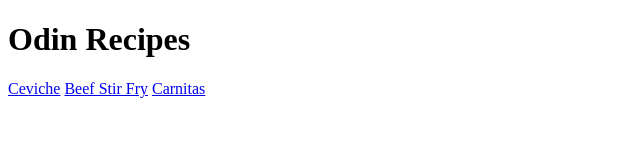
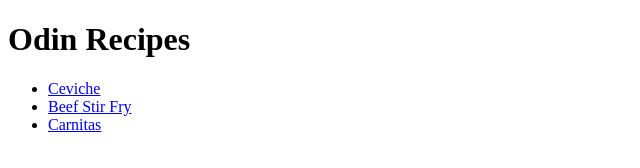
Before and after one commit to pullusdoctus/recipes, a plain HTML site: page index.html in a window 1280 px wide. Shown: the whole page, without its empty margins (0-640 px from the left). Drawn offline with Linux system fonts and the light colour scheme.

Commit message:
organize recipes better in an unordered list in homepage

```diff
--- a/index.html
+++ b/index.html
@@ -9,9 +9,11 @@
 <body>
   <h1>Odin Recipes</h1>
 
-  <a href="./recipes/ceviche.html">Ceviche</a>
-  <a href="./recipes/beef-stir-fry.html">Beef Stir Fry</a>
-  <a href="./recipes/carnitas.html">Carnitas</a>
+  <ul>
+    <li><a href="./recipes/ceviche.html">Ceviche</a></li>
+    <li><a href="./recipes/beef-stir-fry.html">Beef Stir Fry</a></li>
+    <li><a href="./recipes/carnitas.html">Carnitas</a></li>
+  </ul>
 </body>
 
 </html>
```
